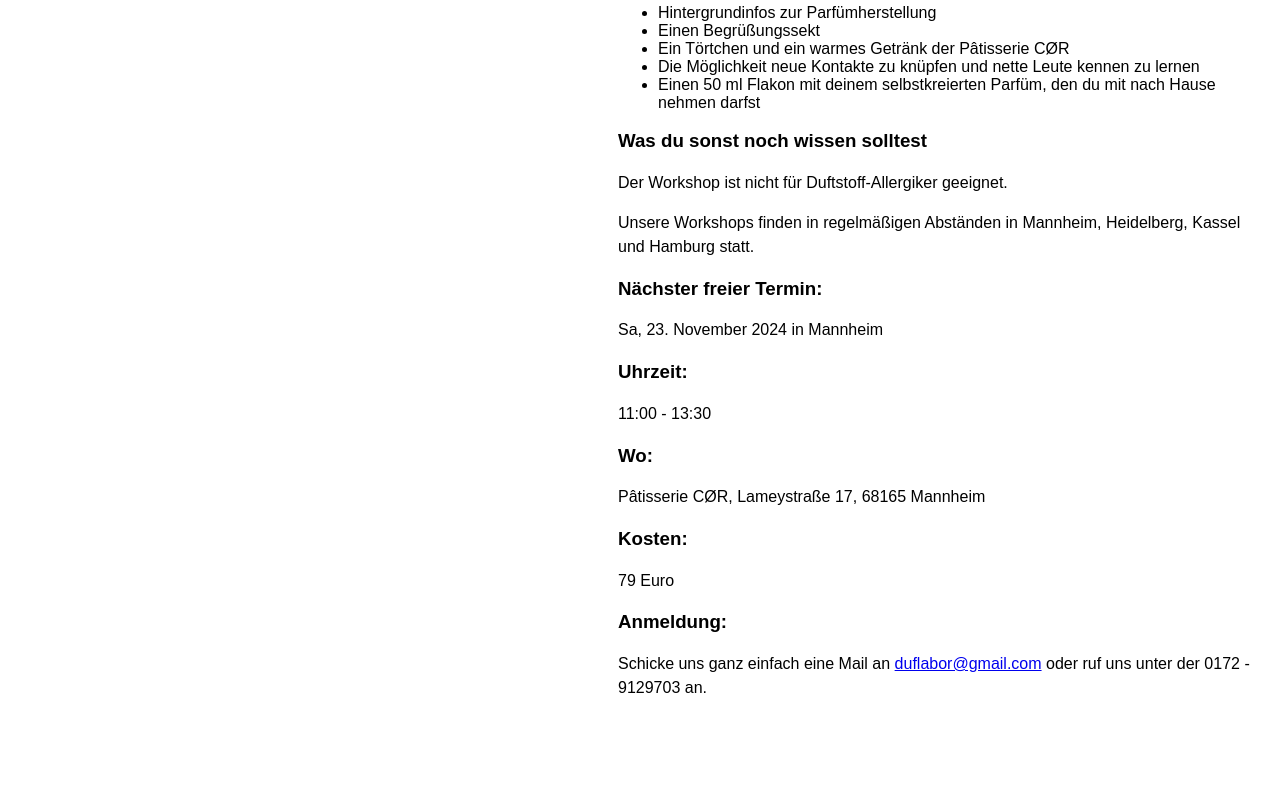
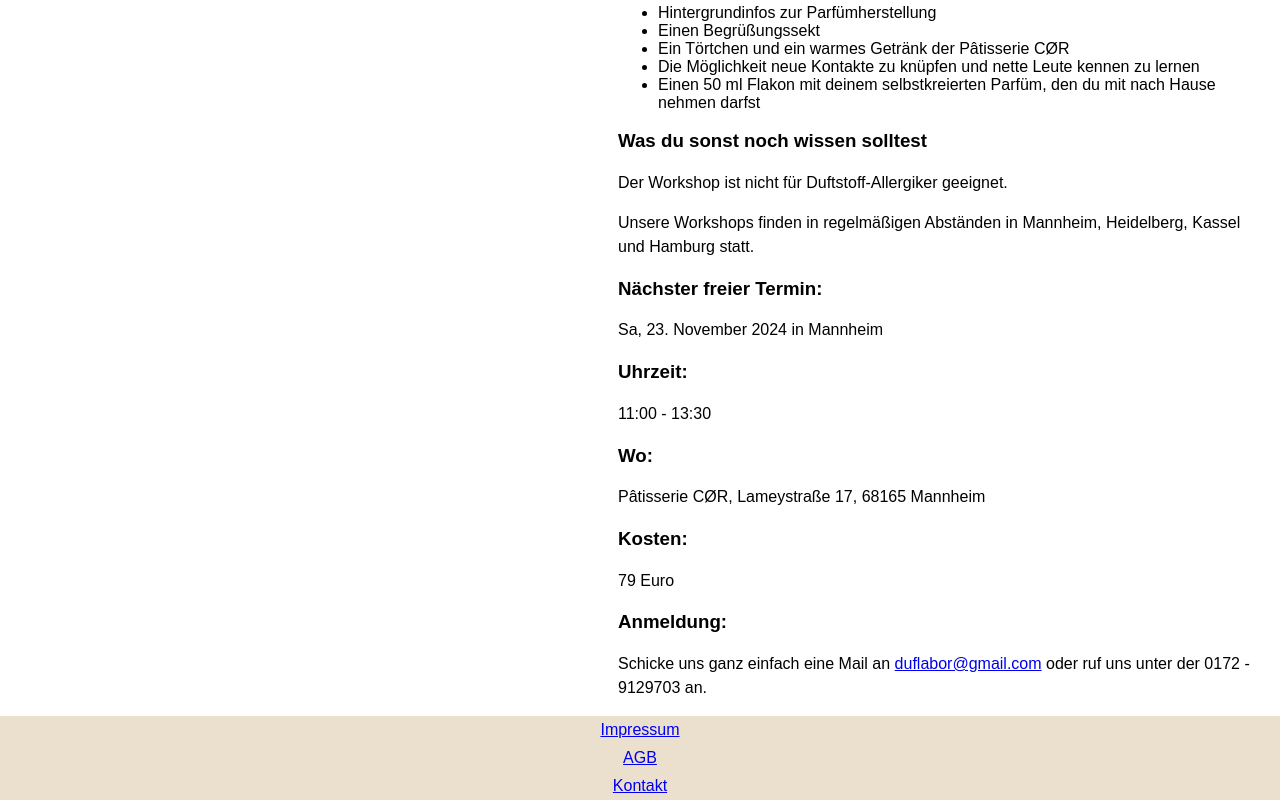
Before and after one commit to SRein91/duftlabor, a plain HTML site: page index.html in a window 1280 px wide. Shown: the part 1027-1827 px from the top of the page. Before the commit the page ends 1743 px from the top, so only its background shows below. Drawn offline with Linux system fonts and the light colour scheme.

Commit message:
fix footer bug

```diff
--- a/index.html
+++ b/index.html
@@ -26,9 +26,11 @@
         <!-- Dynamic content will load here -->
     </main>
     <footer>
-        <a href="#" onclick="loadContent('impressum')">Impressum</a>
-        <a href="#" onclick="loadContent('agb')">AGB</a>
-        <a href="#" onclick="loadContent('kontakt')">Kontakt</a>
+        <div>
+            <a href="#" onclick="loadContent('impressum')">Impressum</a>
+            <a href="#" onclick="loadContent('agb')">AGB</a>
+            <a href="#" onclick="loadContent('kontakt')">Kontakt</a>
+        </div>
 
     </footer>
 
--- a/style.css
+++ b/style.css
@@ -5,6 +5,8 @@ body {
     padding: 0;
     color: black;
     background-color: white;
+    display: flex;
+    flex-direction: column;
 }
 
 /* Header and Navigation */
@@ -55,6 +57,8 @@ nav ul li a:hover {
 /* Main Content */
 main {
     margin-top: 60px;
+    display: flex;
+    flex: 1;
     height: 100vh; /* Full viewport height for the parent */
 
 }
@@ -104,10 +108,16 @@ h1 {
 footer {
     background-color: #EBDFCE;
     color: #415342;
+    text-align: center;
+    position: relative;
+    bottom: 0;
+    width: 100%;
+}
+
+footer div {
     display: flex;
     flex-direction: column;
     text-align: center;
-    position: relative;
     bottom: 0;
     width: 100%;
 }
@@ -126,6 +136,7 @@ footer a {
     align-items: center;
     margin: 20px;
     height: 100%;
+    flex: 1;
     text-align: center; /* Optional: to center text content */
 }
 
```
